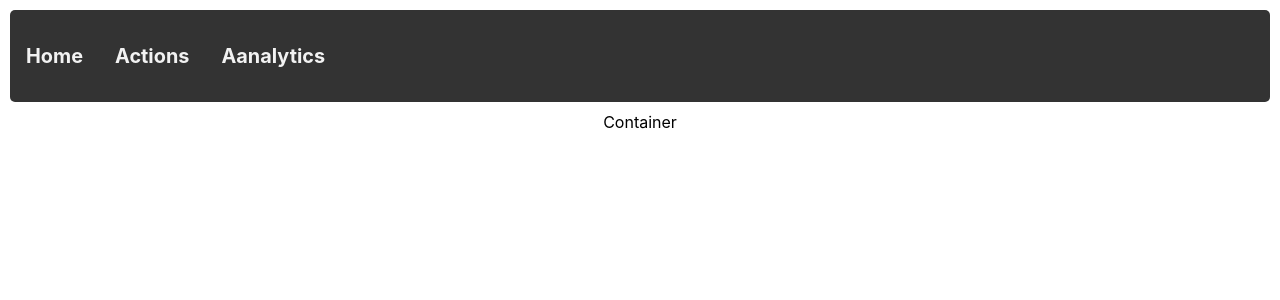
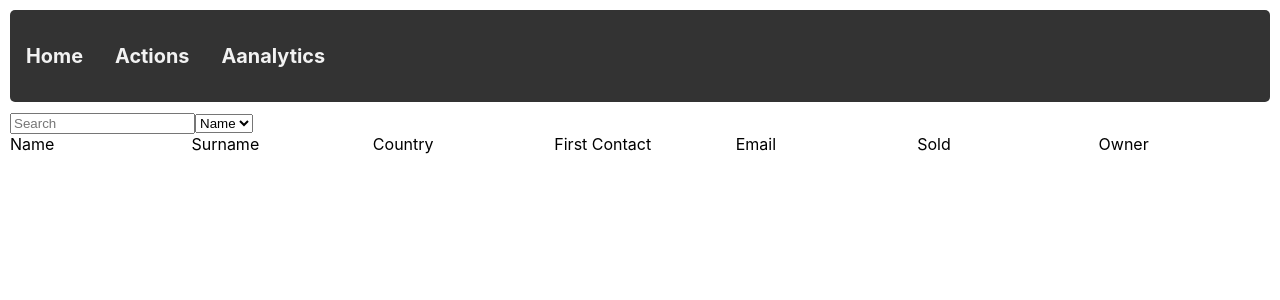
Before and after one commit to BasemBw/CRM_Project, a React (Create React App) app: page / in a window 1280 px wide. Shown: the top 300 px of the page. Built offline with nearby package versions, Linux system fonts and the light colour scheme.

Commit message:
searchBar added

```diff
--- a/src/App.css
+++ b/src/App.css
@@ -1,6 +1,4 @@
-.App {
-  text-align: center;
-}
+
 .topnav {
   background-color: #333;
   overflow: hidden;
@@ -25,3 +23,10 @@
   background-color: #04AA6D;
   color: white;
 }
+.grid {
+  display: grid;
+  grid-template-columns: repeat(7, 1fr);
+}
+.container {
+  padding-left: 10px;
+}
--- a/src/Components/Clients.js
+++ b/src/Components/Clients.js
@@ -1,8 +1,20 @@
 import React from 'react'
+import SearchBar from './SearchBar'
 
 function Clients() {
   return (
-    <div>Clients</div>
+    <div className='container'>
+      <SearchBar/>
+      <div className='grid' >
+          <span>Name</span>
+          <span>Surname</span>
+          <span>Country</span>
+          <span>First Contact</span>
+          <span>Email</span>
+          <span>Sold</span>
+          <span>Owner</span>
+      </div>
+    </div>
   )
 }
 
--- a/src/Components/Container.js
+++ b/src/Components/Container.js
@@ -1,8 +1,10 @@
 import React from 'react'
-
+import Clients from './Clients'
 function Container() {
   return (
-    <div>Container</div>
+    <div>
+      <Clients/>
+    </div>
   )
 }
 
--- /dev/null
+++ b/src/Components/SearchBar.js
@@ -0,0 +1,14 @@
+import React from 'react'
+
+function SearchBar() {
+  return (
+    <div>
+        <input placeholder='Search'></input>
+        <select name="cars" id="cars">
+        <option value="Name">Name</option>
+        </select>
+    </div>
+  )
+}
+
+export default SearchBar
```
